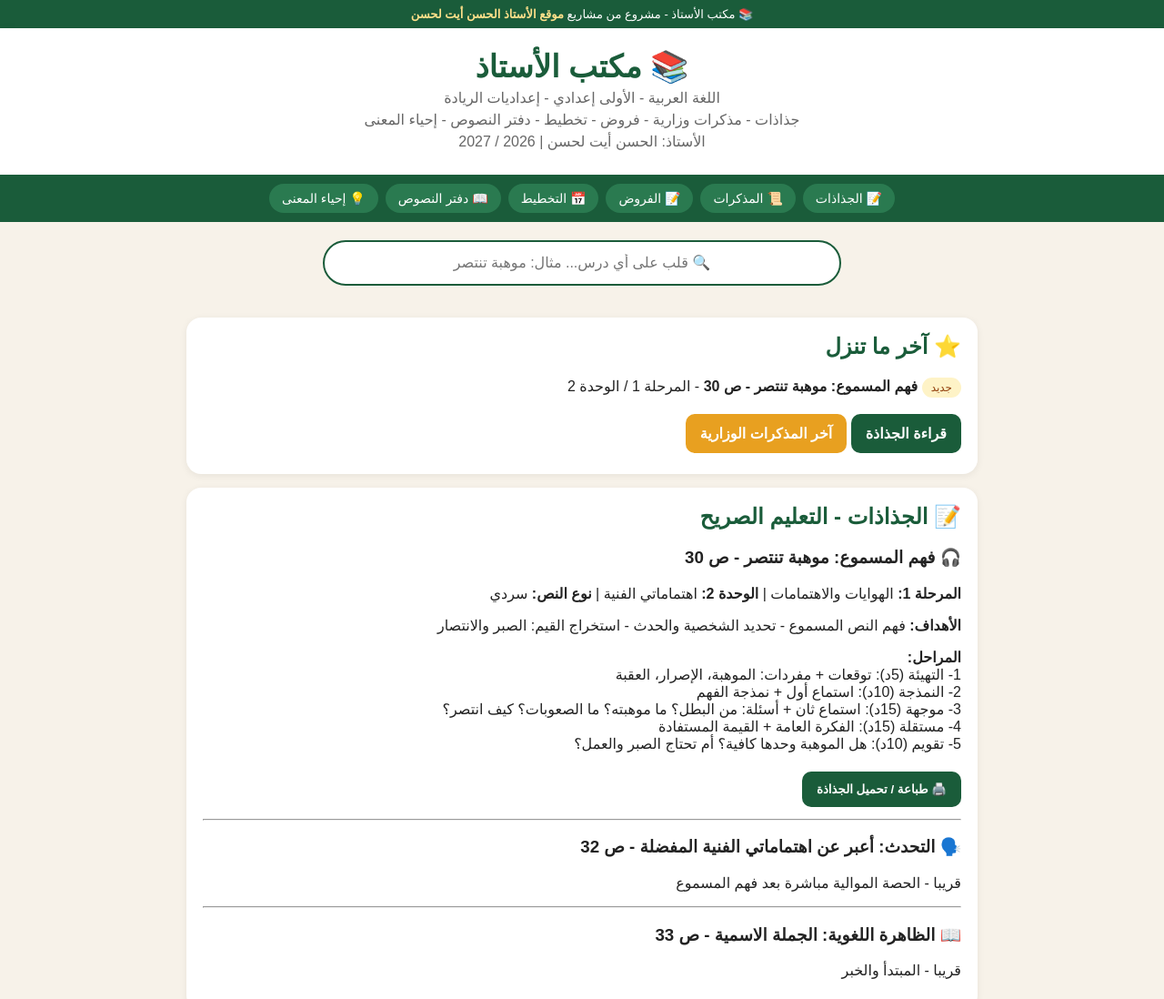
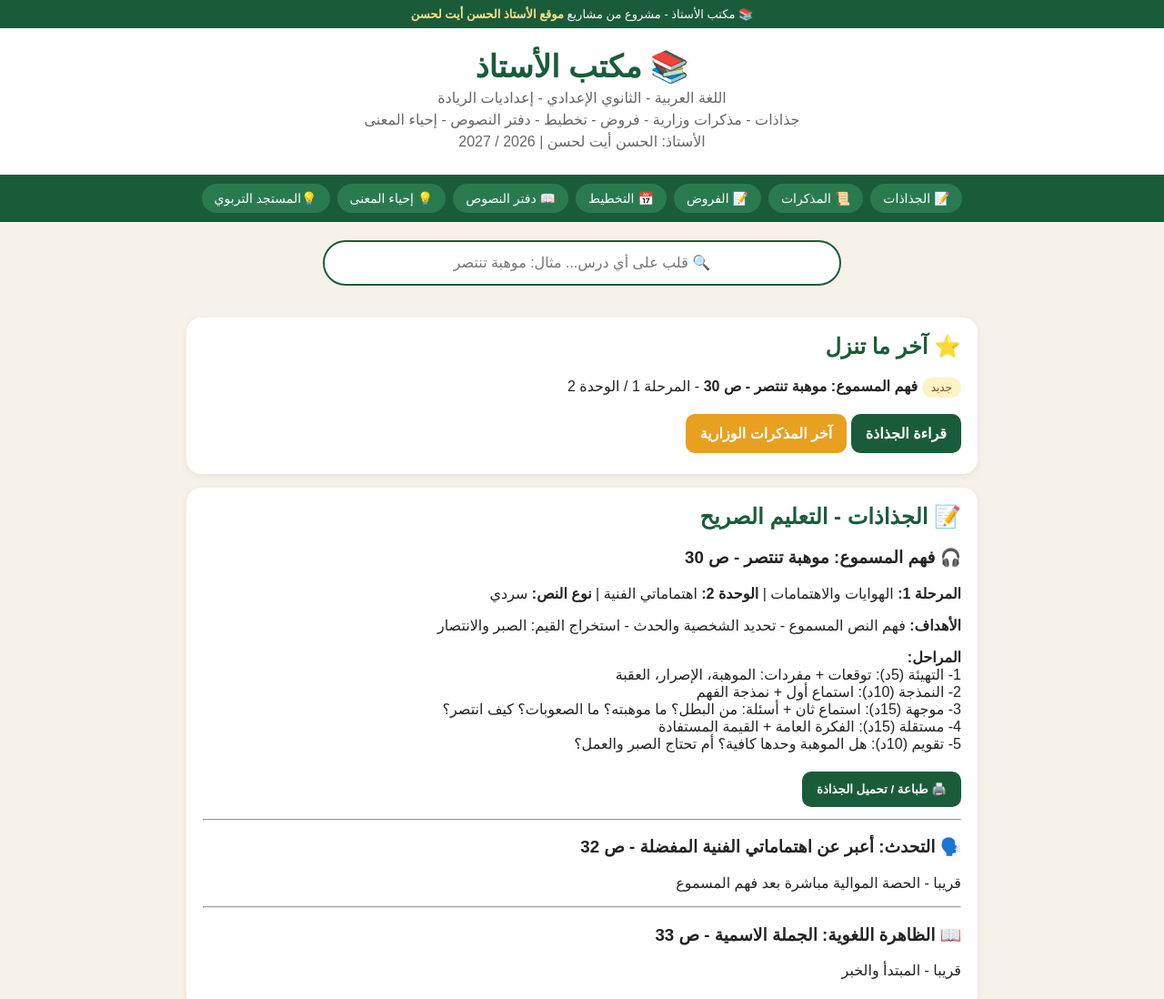
Before and after one commit to mashaallahtarbeyya-cpu/Maktab-lostad, a plain HTML site: page index.html in a window 1280 px wide. Shown: the top 1098 px of the page at 91% size. Drawn offline with Linux system fonts and the light colour scheme.

Commit message:
Update index.html

```diff
--- a/index.html
+++ b/index.html
@@ -28,7 +28,7 @@ footer a{color:#ffe08a}
 <div class="top">📚 مكتب الأستاذ - مشروع من مشاريع <a href="https://mashaallahtarbeyya-cpu.github.io/aitlahcen/">موقع الأستاذ الحسن أيت لحسن</a></div>
 <header>
 <h1>📚 مكتب الأستاذ</h1>
-<p>اللغة العربية - الأولى إعدادي - إعداديات الريادة</p>
+<p>اللغة العربية - الثانوي الإعدادي - إعداديات الريادة</p>
 <p>جذاذات - مذكرات وزارية - فروض - تخطيط - دفتر النصوص - إحياء المعنى</p>
 <p>الأستاذ: الحسن أيت لحسن | 2026 / 2027</p>
 </header>
@@ -40,6 +40,7 @@ footer a{color:#ffe08a}
 <a href="#takhtit">📅 التخطيط</a>
 <a href="#daftar">📖 دفتر النصوص</a>
 <a href="#maana">💡 إحياء المعنى</a>
+<a href="#maana">💡المستجد التربوي</a>
 </nav>
 
 <div class="search"><input id="s" oninput="search()" placeholder="🔍 قلب على أي درس... مثال: موهبة تنتصر"></div>
```
